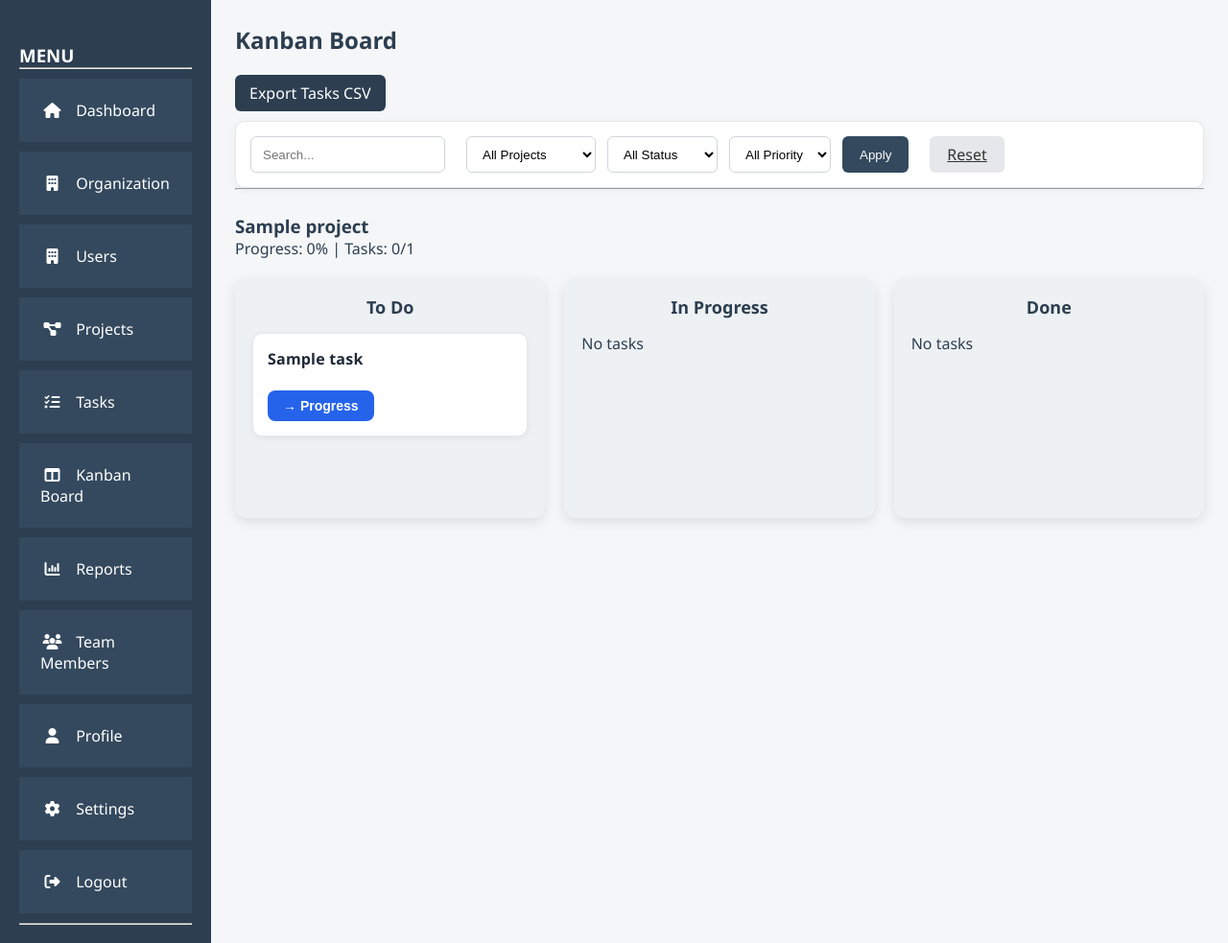
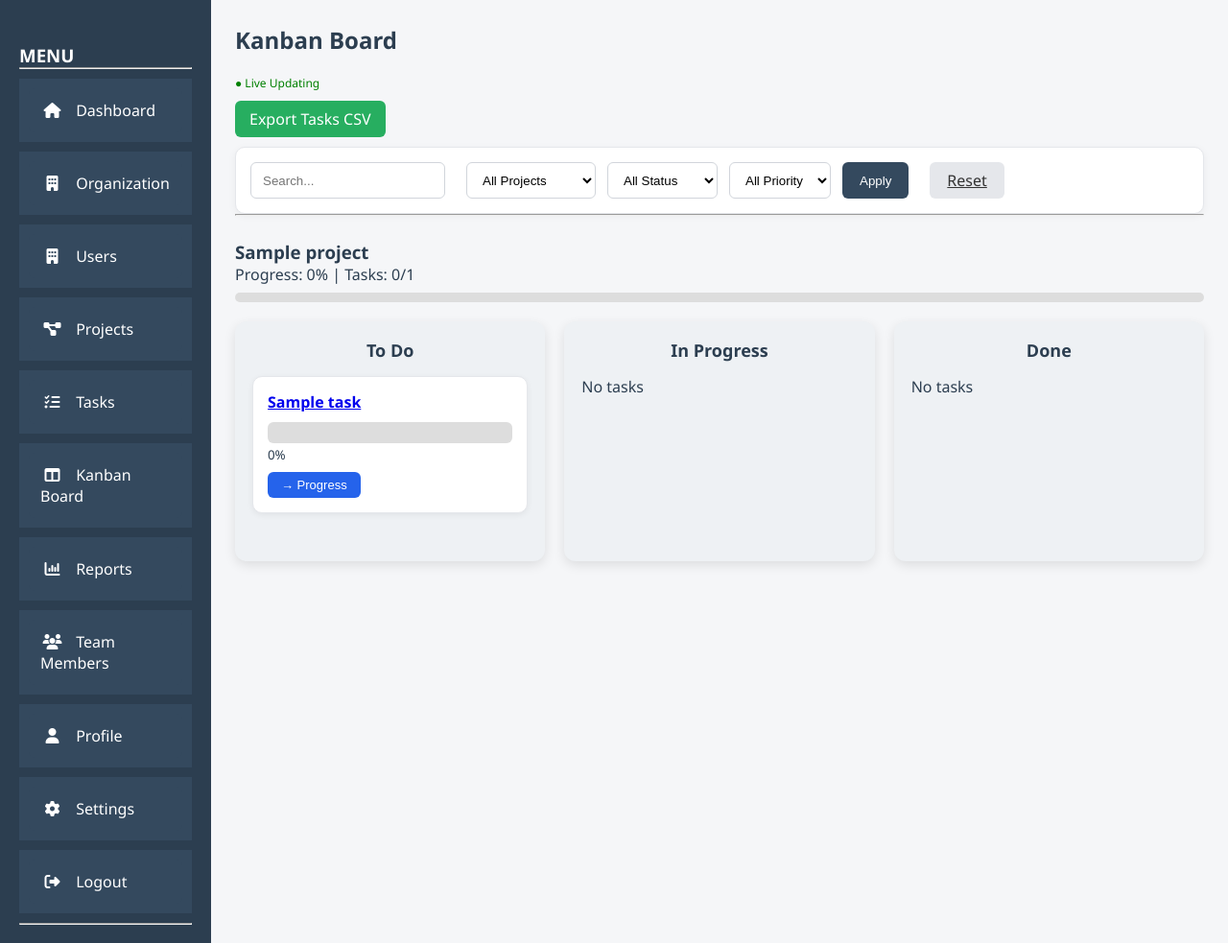
Before and after one commit to Chaitali2108-design/MultiTenantSaaS, a Django app: page /projects/kanban/ in a window 1280 px wide. Shown: the part 100-1083 px from the top of the page at 96% size. Run offline with Django 5.2, Linux system fonts and the light colour scheme; a user stored in the database is signed in; data comes from the database, SQL or seed files in the repository; tables that the repository leaves empty hold one stand-in row (values such as "Sample post"); some libraries are stand-ins or nearby versions.

Commit message:
Fixed UI layout + progress tracking (Member2 final)

```diff
--- a/projects/templates/projects/member2/kanbanboard.html
+++ b/projects/templates/projects/member2/kanbanboard.html
@@ -4,10 +4,15 @@
 
 <h2>Kanban Board</h2>
 
+<!-- LIVE INDICATOR -->
+
+<div id="live-indicator" style="font-size:12px;color:green;margin-bottom:10px;">
+    ● Live Updating
+</div>
+
 <a href="{% url 'export_tasks_csv' %}"
 style="background:#27ae60; color:white; padding:8px 15px; border-radius:6px; text-decoration:none; margin-bottom:10px; display:inline-block;">
-Export Tasks CSV
-</a>
+Export Tasks CSV </a>
 
 <style>
 
@@ -16,9 +21,6 @@ body {
     background: #f5f6f8;
     color: #2c3e50;
 }
-
-
-/* Top heading */
 
 h2 {
     margin-bottom: 20px;
@@ -29,16 +31,6 @@ h3 {
     margin-top: 25px;
     font-weight: 600;
 }
-
-
-/* Export button */
-
-a[href*="export"] {
-    background: #2c3e50 !important;
-}
-
-
-/* Filter */
 
 .filter-bar {
     display:flex;
@@ -51,171 +43,92 @@ a[href*="export"] {
     box-shadow:0 2px 8px rgba(0,0,0,0.05);
 }
 
-
 .filter-bar input,
 .filter-bar select {
-
     padding:8px 12px;
     border-radius:6px;
     border:1px solid #d1d5db;
     background:white;
-
 }
 
-
-/* Buttons */
-
 .apply-btn {
-
     background:#34495e;
     color:white;
     border:none;
     padding:8px 18px;
     border-radius:6px;
-
 }
 
-
 .reset-btn {
-
     background:#e5e7eb;
     color:#333;
     padding:8px 18px;
     border-radius:6px;
-
 }
 
-
-/* Board */
-
 .board {
-
     display:flex;
     gap:20px;
     margin-top:20px;
-
 }
 
-
-/* Columns */
-
 .kanban-column {
-
     width:33%;
     background:#eef1f4;
     padding:18px;
     border-radius:12px;
     min-height:250px;
-
 }
 
-
 .kanban-column h4 {
-
     text-align:center;
     font-size:18px;
     margin-bottom:15px;
-
 }
 
-
-/* Cards */
-
 .task-card {
-
     background:white;
     padding:15px;
     margin-bottom:12px;
     border-radius:10px;
     border:1px solid #e5e7eb;
     box-shadow:0 2px 6px rgba(0,0,0,0.06);
-
 }
 
-
 .task-card:hover {
-
     transform:translateY(-2px);
     transition:0.2s;
-
-}
-
-
-.task-card a {
-
-    color:#2c3e50;
-    text-decoration:none;
-    font-weight:600;
-
-}
-
-
-.task-card a:hover {
-
-    text-decoration:underline;
-
-}
-
-
-/* Priority indicator */
-
-.priority-high {
-    border-left:5px solid #555;
-}
-
-
-.priority-medium {
-    border-left:5px solid #888;
-}
-
-
-.priority-low {
-    border-left:5px solid #aaa;
-}
-
-/* Action buttons */
-
-.btn {
-
-    margin-top:10px;
-    padding:8px 16px;
-    border-radius:8px;
-    border:none;
-    cursor:pointer;
-    font-weight:600;
-    font-size:14px;
-    background:#2563eb;
-    color:white;
-    transition:0.2s;
-
-}
-
-
-.btn:hover {
-
-    background:#1d4ed8;
-    transform:translateY(-1px);
-
 }
 
 .task-title {
     font-size:16px;
     font-weight:600;
-    margin-bottom:12px;
-    letter-spacing:0.2px;
+    margin-bottom:10px;
 }
 
-.task-title a {
-    color:#1f2937;
-    text-decoration:none;
+.btn {
+    margin-top:8px;
+    padding:6px 14px;
+    border-radius:6px;
+    border:none;
+    cursor:pointer;
+    font-size:13px;
+    background:#2563eb;
+    color:white;
 }
 
-.task-title a:hover {
-    color:#34495e;
+.progress {
+    background:#ddd;
+    border-radius:6px;
+    overflow:hidden;
+    margin-top:8px;
+}
+
+.progress-bar {
+    height:6px;
 }
 
 </style>
-
 
 <form method="GET" class="filter-bar">
 
@@ -223,224 +136,188 @@ a[href*="export"] {
 
 <select name="project">
 <option value="">All Projects</option>
-
 {% for p in all_projects %}
 <option value="{{ p.id }}">{{ p.name }}</option>
 {% endfor %}
-
 </select>
 
-
 <select name="status">
-
 <option value="">All Status</option>
 <option value="todo">To Do</option>
 <option value="progress">In Progress</option>
 <option value="done">Done</option>
-
 </select>
 
-
 <select name="priority">
-
 <option value="">All Priority</option>
 <option value="high">High</option>
 <option value="medium">Medium</option>
 <option value="low">Low</option>
-
 </select>
 
+<button type="submit" class="apply-btn">Apply</button>
 
-<button type="submit" class="apply-btn">
-Apply
-</button>
-
-
-<a href="/projects/kanban/" class="reset-btn">
-Reset
-</a>
+<a href="/projects/kanban/" class="reset-btn">Reset</a>
 
 </form>
 
-
 <hr>
-
 
 {% for data in project_data %}
 
 <h3>{{ data.project.name }}</h3>
 
+<!-- PROJECT PROGRESS -->
+
 <p>
-Progress: {{ data.project.progress }}% |
-Tasks: {{ data.completed_tasks }}/{{ data.total_tasks }}
+    Progress: {{ data.project.progress }}% |
+    Tasks: {{ data.completed_tasks }}/{{ data.total_tasks }}
 </p>
 
+<div class="progress" style="height:10px;">
+    <div class="progress-bar" style="
+        width:{{ data.project.progress }}%;
+        background:#2ecc71;">
+    </div>
+</div>
 
 <div class="board">
-
 
 <!-- TODO -->
 
 <div class="kanban-column">
-
 <h4>To Do</h4>
-
 
 {% for task in data.todo %}
 
 <div class="task-card">
 
-
 <div class="task-title">
-    <a href="/projects/tasks/{{ task.id }}/">
-        {{ task.title }}
-    </a>
+    <a href="/projects/tasks/{{ task.id }}/">{{ task.title }}</a>
 </div>
 
+<!-- TASK PROGRESS -->
+
+<div class="progress">
+    <div class="progress-bar" style="width:0%; background:#999;"></div>
+</div>
+<small>0%</small>
+
 <form method="POST" action="{% url 'update_task_status' task.id %}">
-
 {% csrf_token %}
-
 <input type="hidden" name="action" value="forward">
-
-<button class="btn">
-→ Progress
-</button>
-
+<button class="btn">→ Progress</button>
 </form>
-
 
 </div>
 
 {% empty %}
 
 <p>No tasks</p>
-
 {% endfor %}
 
+</div>
 
-</div>
 <!-- PROGRESS -->
 
 <div class="kanban-column">
-
 <h4>In Progress</h4>
-
 
 {% for task in data.progress %}
 
 <div class="task-card">
 
+<div class="task-title">
+<a href="{% url 'task_detail' task.id %}">{{ task.title }}</a>
+</div>
 
-<b>
-<a href="{% url 'task_detail' task.id %}">
-    {{ task.title }}
-</a>
-</b>
-
-
+<div class="progress">
+    <div class="progress-bar" style="width:50%; background:#f39c12;"></div>
+</div>
+<small>50%</small>
 
 <form method="POST" action="{% url 'update_task_status' task.id %}">
-
 {% csrf_token %}
-
 <input type="hidden" name="action" value="backward">
-
-<button class="btn">
-← Back
-</button>
-
+<button class="btn">← Back</button>
 </form>
 
-
-
 <form method="POST" action="{% url 'update_task_status' task.id %}">
-
 {% csrf_token %}
-
 <input type="hidden" name="action" value="forward">
-
-<button class="btn">
-→ Done
-</button>
-
+<button class="btn">→ Done</button>
 </form>
 
-
 </div>
-
 
 {% empty %}
 
 <p>No tasks</p>
-
 {% endfor %}
-
 
 </div>
 
-
-
 <!-- DONE -->
 
-
 <div class="kanban-column">
-
-
 <h4>Done</h4>
-
-
 
 {% for task in data.done %}
 
-
 <div class="task-card">
 
+<div class="task-title">
+<a href="/projects/tasks/{{ task.id }}/">{{ task.title }}</a>
+</div>
 
-
-<b>
-<a href="/projects/tasks/{{ task.id }}/">
-{{ task.title }}
-</a>
-</b>
-
-
+<div class="progress">
+    <div class="progress-bar" style="width:100%; background:#2ecc71;"></div>
+</div>
+<small>100%</small>
 
 <form method="POST" action="{% url 'update_task_status' task.id %}">
-
 {% csrf_token %}
-
 <input type="hidden" name="action" value="backward">
-
-
-<button class="btn">
-← Move Back
-</button>
-
-
+<button class="btn">← Move Back</button>
 </form>
 
-
-
 </div>
-
 
 {% empty %}
 
 <p>No tasks</p>
+{% endfor %}
+
+</div>
+
+</div>
 
 {% endfor %}
 
+<!-- AUTO UPDATE SCRIPT -->
 
-</div>
+<script>
+function refreshKanban() {
+    fetch(window.location.href)
+        .then(res => res.text())
+        .then(html => {
+            const newDoc = new DOMParser().parseFromString(html, 'text/html');
 
+            document.querySelectorAll('.progress').forEach((el, i) => {
+                el.innerHTML = newDoc.querySelectorAll('.progress')[i].innerHTML;
+            });
+        });
+}
 
+setInterval(refreshKanban, 5000);
+</script>
 
-</div>
-
-
-{% endfor %}
-
-
+<script>
+setInterval(() => {
+    const dot = document.getElementById("live-indicator");
+    dot.style.visibility =
+        dot.style.visibility === "hidden" ? "visible" : "hidden";
+}, 1000);
+</script>
 
 {% endblock %}
```
Also changed, not shown: projects/templates/base.html (+29 -53 lines), projects/templates/projects/project_detail.html (+33 -1 lines).
